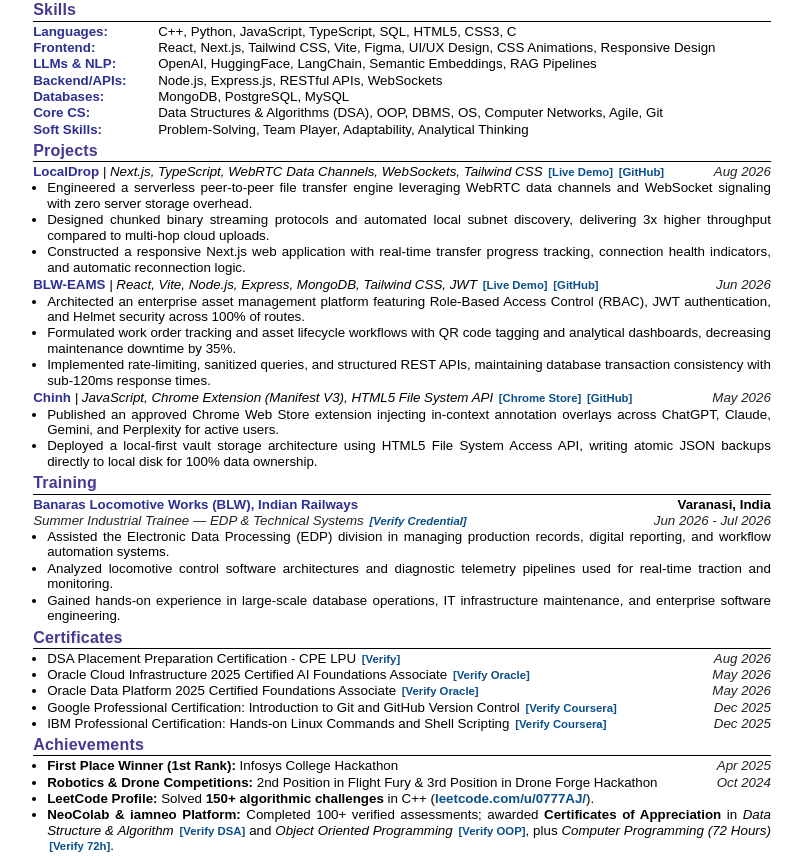
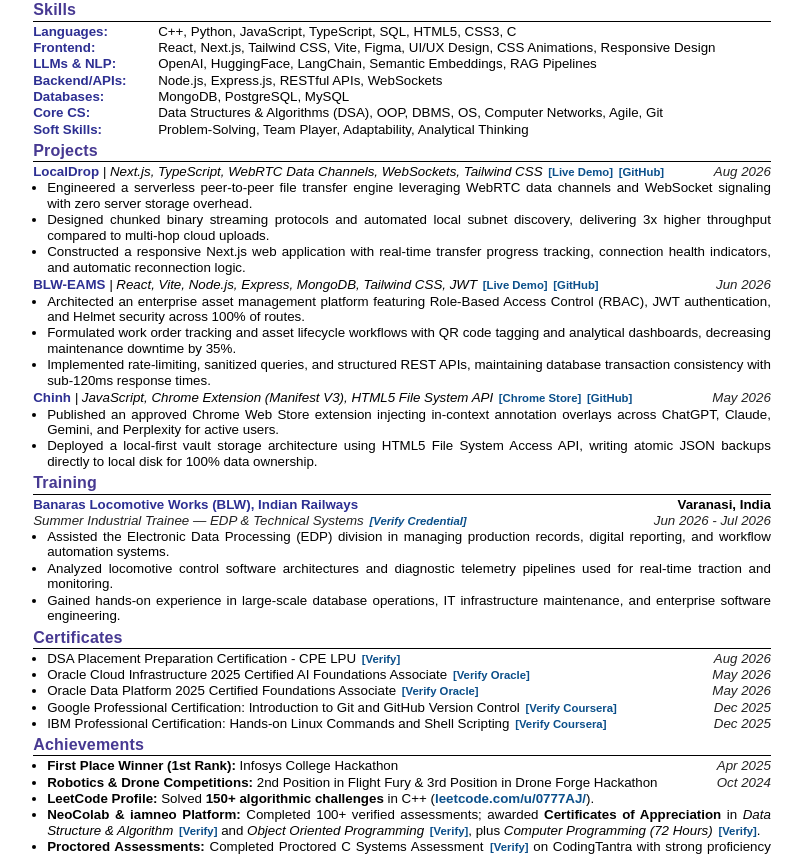
Before and after one commit to shivansh01-24/Portlo3d, a plain HTML site: page fischer/Shivansh_Srivastava_Resume.html in a window 1280 px wide. Shown: the part 84-940 px from the top of the page, without its empty margins (238-1040 px from the left). Drawn offline with Linux system fonts and the light colour scheme.

Commit message:
Change NeoColab certificate badges to [Verify] in fischer resume

```diff
--- a/fischer/Shivansh_Srivastava_Resume.html
+++ b/fischer/Shivansh_Srivastava_Resume.html
@@ -359,7 +359,7 @@
       </li>
       <li>
         <div style="text-align: justify; line-height: 1.18;">
-          <strong>NeoColab &amp; iamneo Platform:</strong> Completed 100+ verified assessments; awarded <strong>Certificates of Appreciation</strong> in <em>Data Structure &amp; Algorithm</em> <a class="badge-link" href="https://portlo3d.vercel.app/assets/certificates/docs/Shivansh_Srivastava_NeoColab_DSA.pdf" target="_blank">[Verify DSA]</a> and <em>Object Oriented Programming</em> <a class="badge-link" href="https://portlo3d.vercel.app/assets/certificates/docs/Shivansh_Srivastava_NeoColab_OOP.pdf" target="_blank">[Verify OOP]</a>, plus <em>Computer Programming (72 Hours)</em> <a class="badge-link" href="https://portlo3d.vercel.app/assets/certificates/docs/Shivansh_Srivastava_Iamneo_Computer_Programming_72h.pdf" target="_blank">[Verify 72h]</a>.
+          <strong>NeoColab &amp; iamneo Platform:</strong> Completed 100+ verified assessments; awarded <strong>Certificates of Appreciation</strong> in <em>Data Structure &amp; Algorithm</em> <a class="badge-link" href="https://portlo3d.vercel.app/assets/certificates/docs/Shivansh_Srivastava_NeoColab_DSA.pdf" target="_blank">[Verify]</a> and <em>Object Oriented Programming</em> <a class="badge-link" href="https://portlo3d.vercel.app/assets/certificates/docs/Shivansh_Srivastava_NeoColab_OOP.pdf" target="_blank">[Verify]</a>, plus <em>Computer Programming (72 Hours)</em> <a class="badge-link" href="https://portlo3d.vercel.app/assets/certificates/docs/Shivansh_Srivastava_Iamneo_Computer_Programming_72h.pdf" target="_blank">[Verify]</a>.
         </div>
       </li>
       <li>
```
Also changed, not shown: 1 other file.
